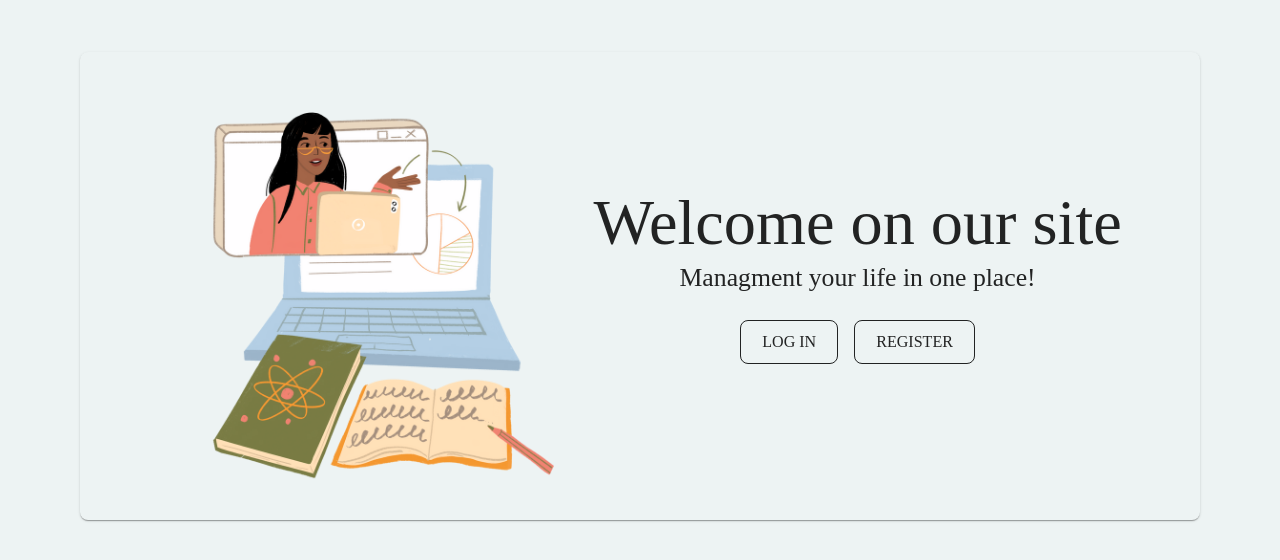
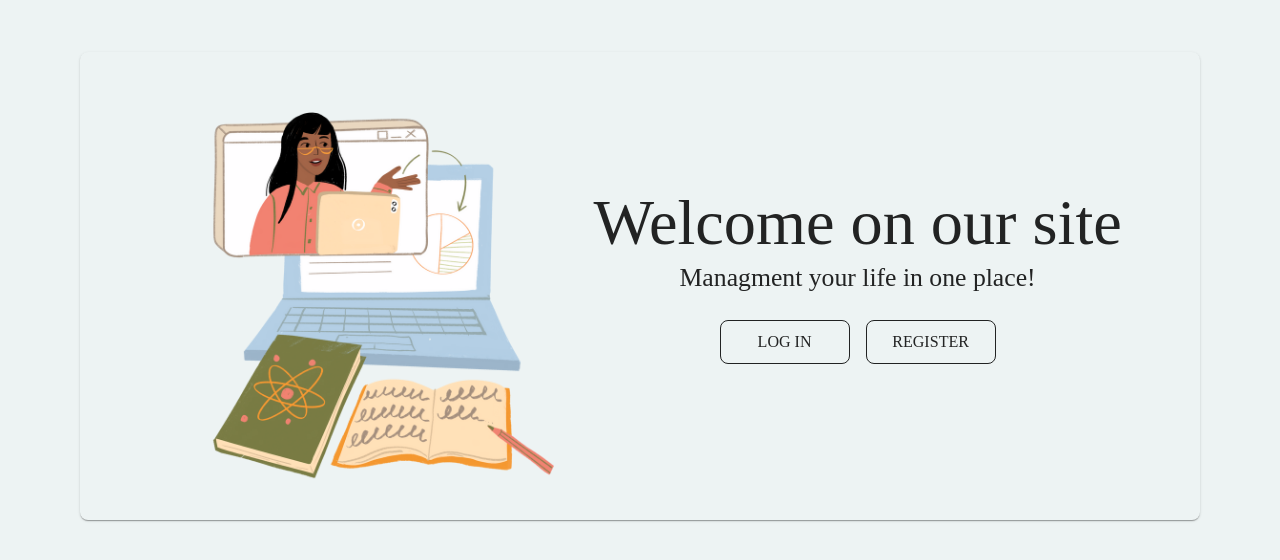
Before and after one commit to sebkk/life-managment-app, a React (Create React App) app: page / in a window 1280 px wide. Shown: the part 114-674 px from the top of the page. Built offline with nearby package versions, Linux system fonts and the light colour scheme.

Commit message:
feat: change theme and button width

```diff
--- a/src/content/MainPage/HeroBottomContainer.js
+++ b/src/content/MainPage/HeroBottomContainer.js
@@ -13,6 +13,10 @@ const ButtonsWrapper = styled('nav')(
 		align-items: center;
 		justify-content: center;
 		margin: ${theme.spacing(3, 0)};
+
+		> button {
+			width: 130px;
+		}
 
 		> button:first-of-type {
 			margin-right: ${theme.spacing(2)};
--- a/src/theme/theme.js
+++ b/src/theme/theme.js
@@ -11,6 +11,9 @@ export const theme = createTheme({
 		},
 		secondary: {
 			main: '#574b60',
+			light: '#7a7081',
+			dark: '#3b3241',
+			contrastText: '#ffffff',
 		},
 		background: {
 			default: '#fbfbfb',
@@ -18,7 +21,7 @@ export const theme = createTheme({
 		},
 		text: {
 			primary: 'rgba(0,0,0,0.86)',
-			secondary: '#fbfbfb',
+			secondary: 'rgba(0,0,0,0.53)',
 			disabled: 'rgba(37,36,36,0.23)',
 			hint: 'rgba(0,0,0,0.39)',
 		},
@@ -46,6 +49,7 @@ export const theme = createTheme({
 			dark: '#2b732e',
 			contrastText: 'rgba(0,0,0,0.88)',
 		},
+		divider: 'rgba(0,0,0,0.13)',
 	},
 	typography: {
 		fontFamily: 'Montserrat',
```
